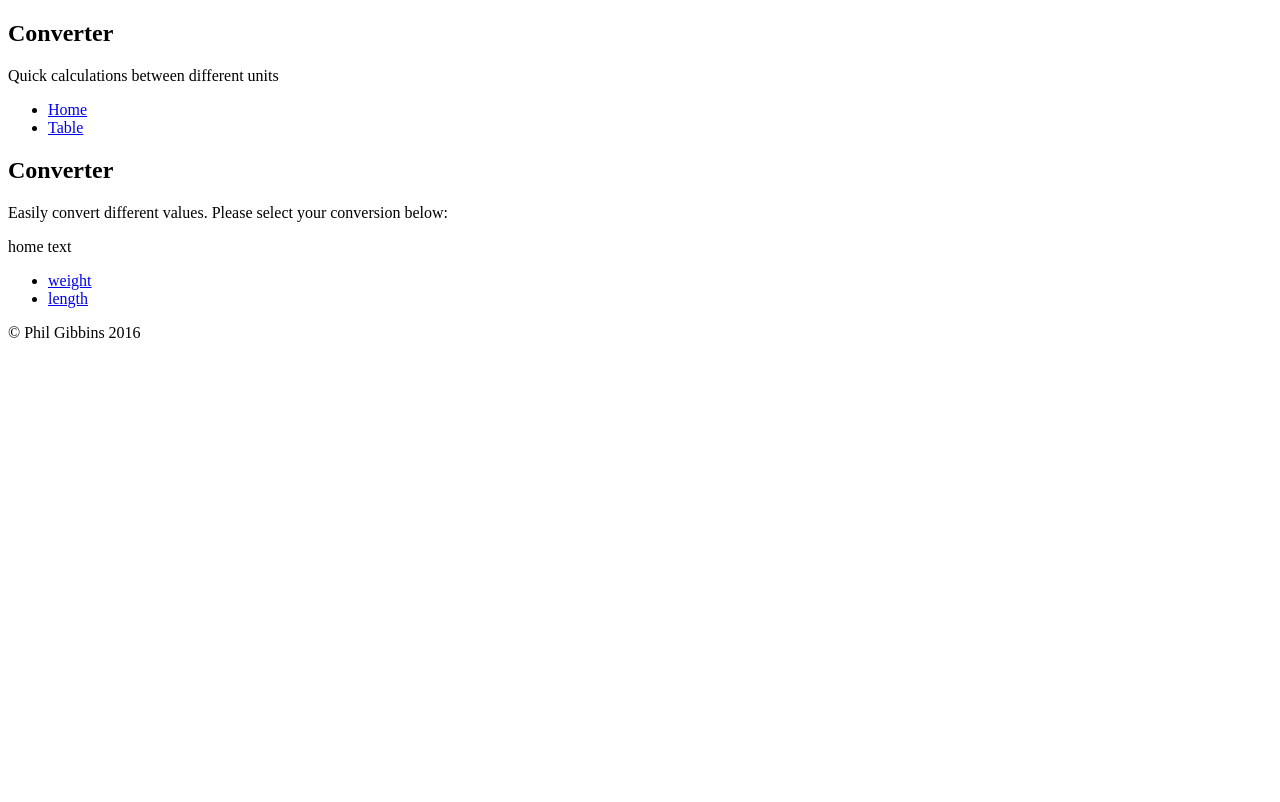
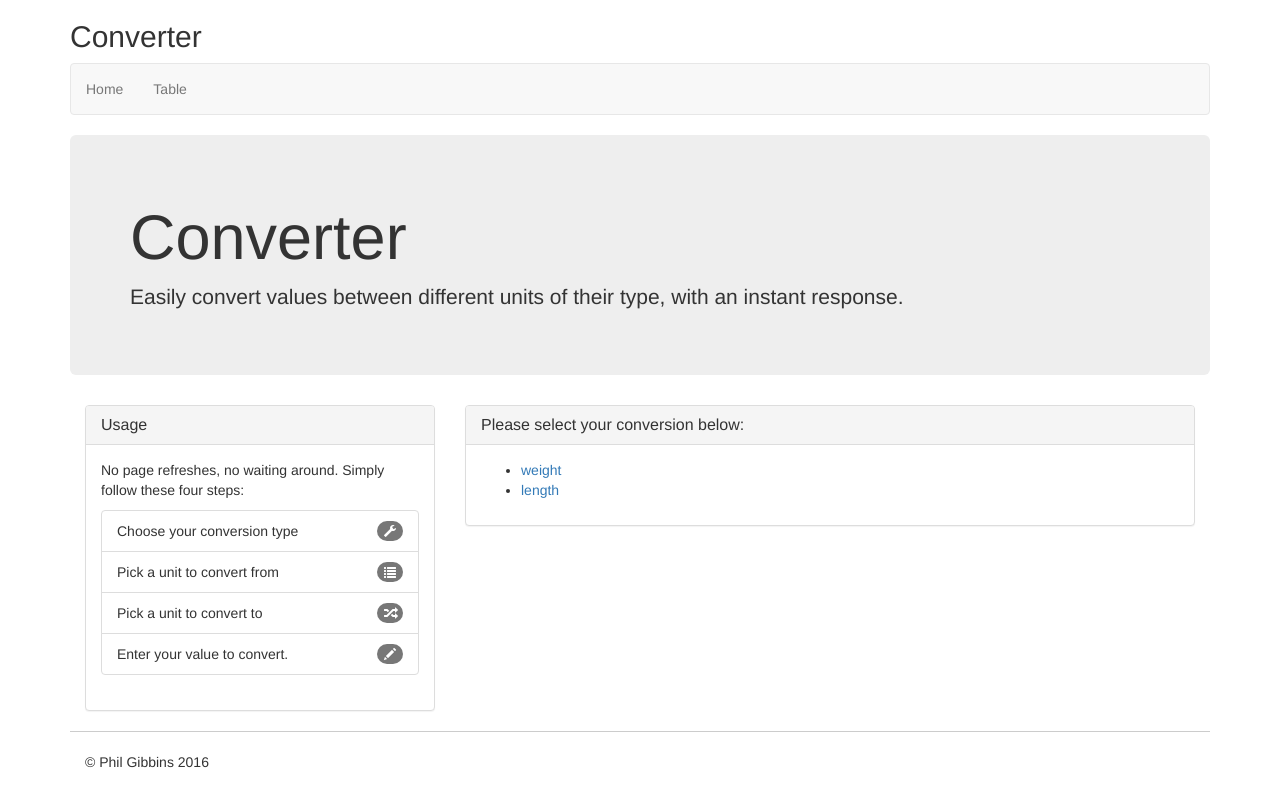
Before and after one commit to scoobster17/converter, a website: page index.html in a window 1280 px wide. Drawn offline with nearby package versions, Linux system fonts and the light colour scheme; some packages are replaced by stand-ins of ours.

Commit message:
Added gulp, bootstrap & sass, and updated home page

```diff
--- /dev/null
+++ b/css/converter.scss
@@ -0,0 +1,4 @@
+@import 'global/_vars';
+
+@import 'global/_common';
+@import 'global/_footer';
--- /dev/null
+++ b/css/global/_common.scss
@@ -0,0 +1,3 @@
+main {
+	overflow: hidden;
+}
--- /dev/null
+++ b/css/global/_footer.scss
@@ -0,0 +1,4 @@
+.globalFooter {
+	border-top:1px solid #ccc;
+	padding: 20px 15px;
+}
--- /dev/null
+++ b/gulpfile.js
@@ -0,0 +1,17 @@
+'use strict';
+
+var gulp = require('gulp');
+var sass = require('gulp-sass');
+var watch = require('gulp-watch');
+
+gulp.task('sass', function () {
+	return gulp.src('./css/**/*.scss')
+		.pipe(sass().on('error', sass.logError))
+		.pipe(gulp.dest('./css'));
+});
+
+gulp.task('watch', function() {
+	watch('css/**/*.scss', function(){
+		gulp.start('sass');
+	});
+});
--- a/index.html
+++ b/index.html
@@ -1,14 +1,17 @@
 <!DOCTYPE html>
 <html>
 <head>
+	<meta charset="UTF-8" />
 	<title>Converter</title>
+	<link rel="stylesheet" type="text/css" href="/bower_components/bootstrap/dist/css/bootstrap.min.css" />
+	<link rel="stylesheet" type="text/css" href="/css/converter.css" />
 </head>
 <body ng-app="converter">
-	<div>
+	<div class="container">
 		<header>
 			<h2>Converter</h2>
-			<p>Quick calculations between different units</p>
-			<ul>
+			<nav class="navbar navbar-default">
+				<ul class="nav navbar-nav">
 					<li>
 						<a href="#/home">Home</a>
 					</li>
@@ -16,16 +19,18 @@
 						<a href="#/table">Table</a>
 					</li>
 				</ul>
+			</nav>
 		</header>
 		<main>
 			<div ng-view></div>
 		</main>
-		<footer>
+		<footer class="globalFooter">
 			<p>&copy; Phil Gibbins 2016</p>
 		</footer>
 	</div>
 	<script type="text/javascript" src="/bower_components/angular/angular.min.js"></script>
 	<script type="text/javascript" src="/bower_components/angular-route/angular-route.min.js"></script>
+	<!-- <script type="text/javascript" src="/bower_components/angular-bootstrap/ui-bootstrap.min.js"></script> -->
 	<script type="text/javascript" src="js/app.js"></script>
 </body>
 </html>
--- a/js/app.js
+++ b/js/app.js
@@ -32,7 +32,32 @@
 
 	.controller('homeCtrl', function($scope) {
 
-		$scope.test = 'home text';
+		$scope.title = 'Converter';
+		$scope.introText = 'Easily convert values between different units of their type, with an instant response.';
+
+		$scope.usage = {
+			heading: 'Usage',
+			detail: 'No page refreshes, no waiting around. Simply follow these four steps:',
+			steps: [
+				{
+					text: 'Choose your conversion type',
+					icon: 'wrench'
+				},
+				{
+					text: 'Pick a unit to convert from',
+					icon: 'list'
+				},
+				{
+					text: 'Pick a unit to convert to',
+					icon: 'random'
+				},
+				{
+					text: 'Enter your value to convert.',
+					icon: 'pencil'
+				}
+			]
+		};
+
 		$scope.conversionTypes = conversions;
 
 	})
--- a/templates/home.html
+++ b/templates/home.html
@@ -1,10 +1,36 @@
-<section>
-	<h1>Converter</h1>
-	<p>Easily convert different values. Please select your conversion below:</p>
-	<p>{{ test }}</p>
-	<ul>
-		<li ng-repeat="conversionType in conversionTypes">
-			<a href="#/conversion?type={{ conversionType.id }}">{{ conversionType.name }}</a>
-		</li>
-	</ul>
+<section class="jumbotron">
+	<h1>{{ title }}</h1>
+	<p>{{ introText }}</p>
 </section>
+<section class="col-md-4">
+	<div class="panel panel-default">
+		<header class="panel-heading">
+			<h2 class="panel-title"> {{ usage.heading }} </h2>
+		</header>
+		<div class="panel-body">
+			<p>{{ usage.detail }}</p>
+			<ol class="list-group">
+				<li class="list-group-item" ng-repeat="step in usage.steps">
+					{{ step.text }}
+					<span class="badge">
+						<i class="glyphicon glyphicon-{{step.icon}}"></i>
+					</span>
+				</li>
+			</ol>
+		</div>
+	</div>
+</section>
+<section class="col-md-8">
+	<div class="panel panel-default">
+		<header class="panel-heading">
+			<h2 class="panel-title">Please select your conversion below:</h2>
+		</header>
+		<div class="panel-body">
+			<ul>
+				<li ng-repeat="conversionType in conversionTypes">
+					<a href="#/conversion?type={{ conversionType.id }}">{{ conversionType.name }}</a>
+				</li>
+			</ul>
+		</div>
+	</div>
+</section>
```
Also changed, not shown: package.json (added, +28 -0 lines), css/converter.css (added), css/global/_vars.scss (added), 1 other file. Lines whose indentation alone changed are shown as unchanged.
